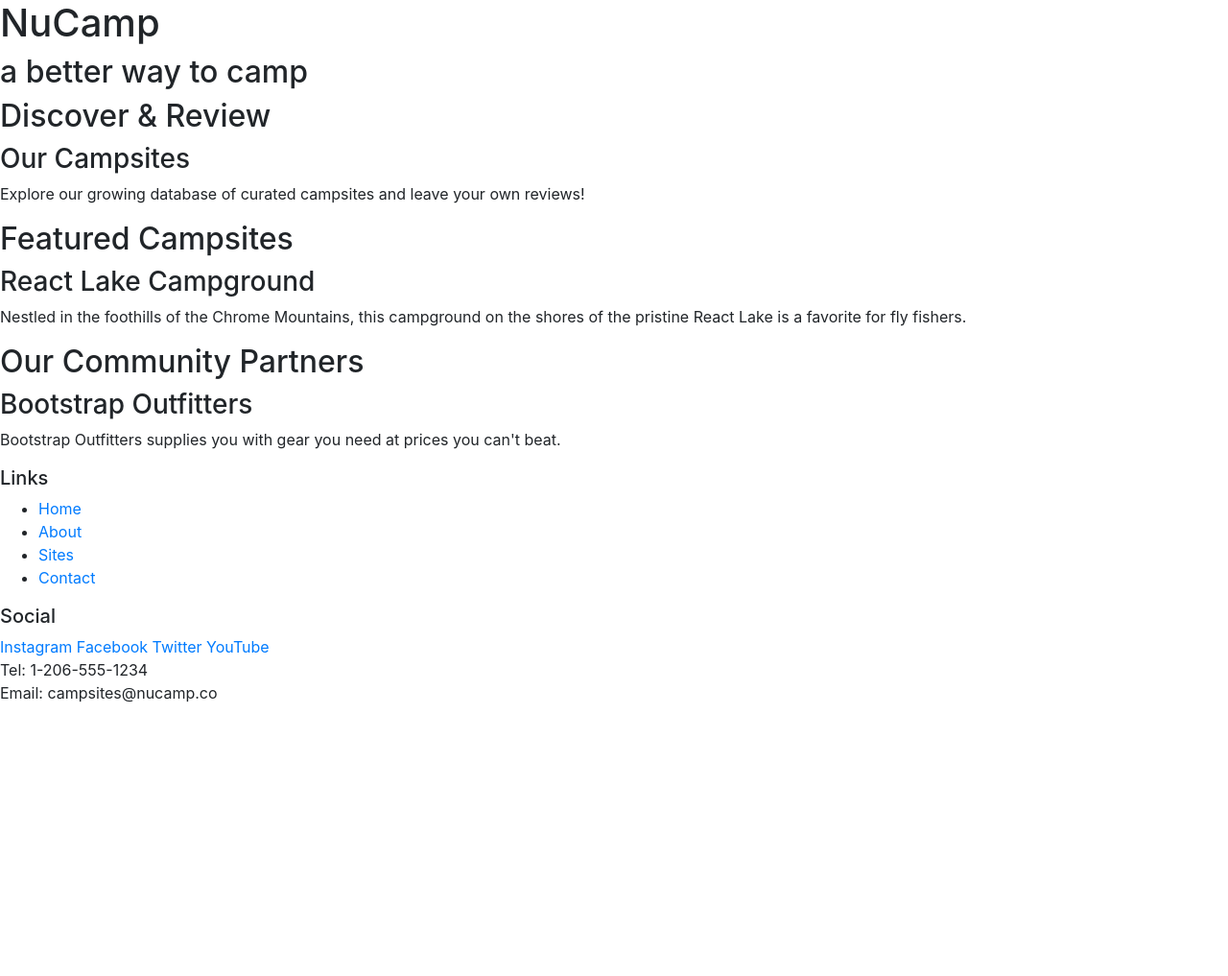
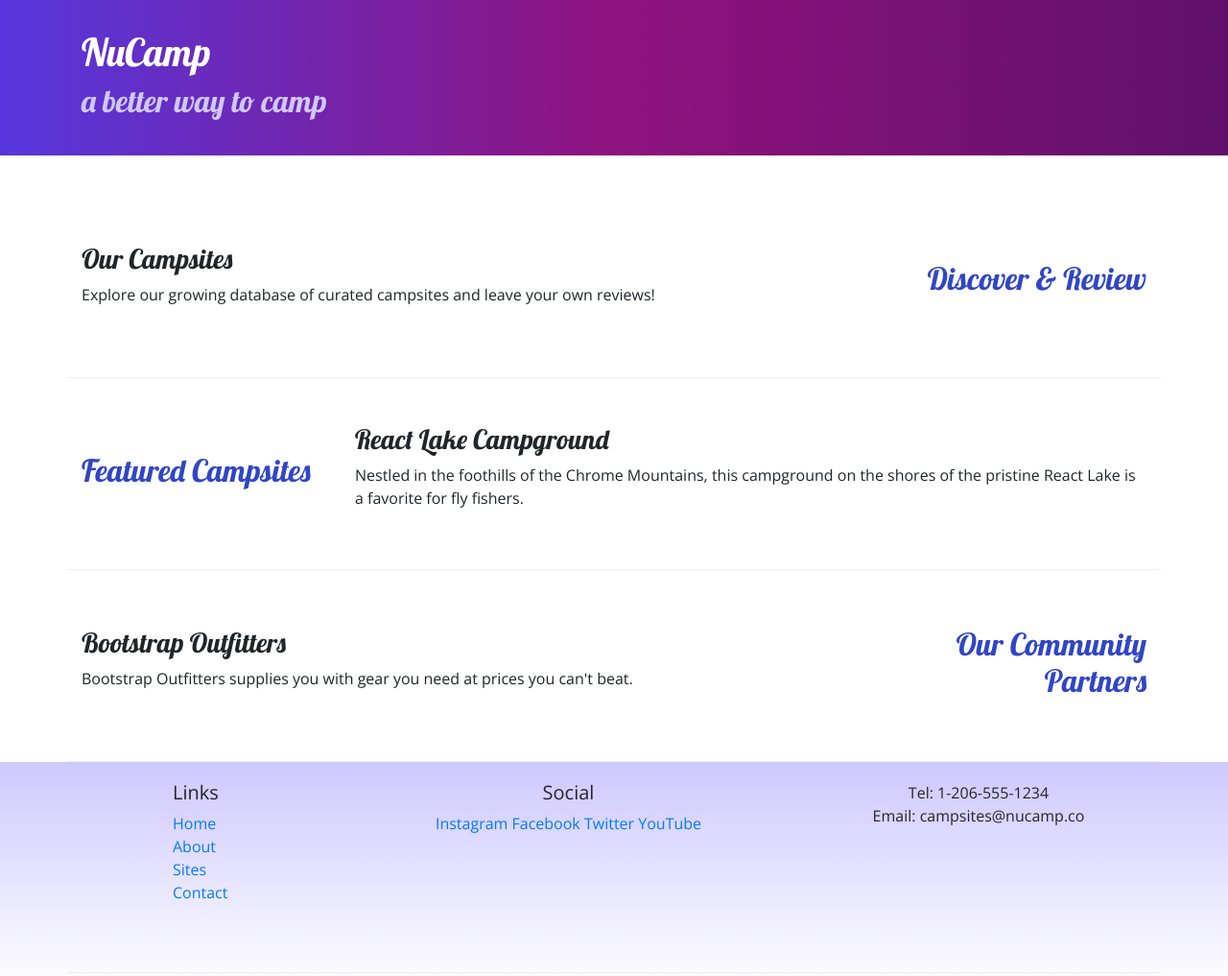
Before and after one commit to fkaterega/assignment1, a website: page index.html in a window 1280 px wide. Shown: the whole page at 96% size. Before the commit the page ends 800 px from the top, so only its background shows below. Drawn offline with nearby package versions, Linux system fonts and the light colour scheme.

Commit message:
Katerega adds

```diff
--- /dev/null
+++ b/css/styles.css
@@ -0,0 +1,32 @@
+body {
+    font-family: "open Sans", sans-serif;
+}
+
+h1, h2, h3 {
+    font-family: "Lobster", cursive;
+}
+
+h2 {
+    color: #3046c5;
+}
+
+header h2 {
+    color: #CEC8FF;
+}
+
+footer {
+    background-image: linear-gradient(#CEC8FF, white);
+    padding: 20px 0;
+}
+
+.jumbotron {
+    padding: 30px;
+    background-image: linear-gradient(to right, #5637DD, #8f137e, #60106B);
+    color: white;
+}
+
+.row-content {
+    padding: 50px, 0;
+    border-bottom: 1px ridge;
+    min-height: 200px;
+}
--- a/index.html
+++ b/index.html
@@ -8,57 +8,83 @@
 
         <!-- Bootstrap CSS -->
         <link rel="stylesheet" href="node_modules/bootstrap/dist/css/bootstrap.min.css" />
+        <link rel="stylesheet" href="https://fonts.googleapis.com/css?family=Lobster|Open+Sans" />
+        <link rel="stylesheet" href="css/styles.css" />
 
         <title>NuCamp: A Better Way To Camp</title>
     </head>
 
 <body>
 
-    <header>
-        <div>
+    <header class="jumbotron jumbotron-fluid">
+        <div class="container">
+            <div class="row" >
+                <div class="col">
             <h1>NuCamp</h1>
             <h2>a better way to camp</h2>
             </div>
+            </div>
+        </div>
     </header>
+<div class="container">
+    <div class="row row-content align-items-center">
+        <div class="col-sm-4 order-sm-last col-md-3">
 
-    <div>
-        <h2>Discover & Review</h2>
+            <h2 class="text-sm-right">Discover & Review</h2>
+            </div>
+            <div class="col">
             <h3>Our Campsites</h3>
             <p>Explore our growing database of curated campsites and leave your own reviews!</p>
             </div>
+        </div>
 
-    <div>
+            <div class="row row-content align-items-center">
+                <div class="col-sm-4 col-md-3">
                 <h2>Featured Campsites</h2>
+                </div>
+                <div class="col">
                 <h3>React Lake Campground</h3>
                 <p>Nestled in the foothills of the Chrome Mountains, this campground on the shores of the pristine React Lake is a favorite for fly fishers.</p>
                 </div>
+            </div>
 
-    <div>
-        <h2>Our Community Partners</h2>
+            <div class="row row-content align-items-center">
+                <div class="col-sm-4 order-sm-last col-md-3">
+
+                <h2 class="text-sm-right">Our Community Partners</h2>
+                </div>
+                <div class="col">
                 <h3>Bootstrap Outfitters</h3>
                 <p>Bootstrap Outfitters supplies you with gear you need at prices you can't beat.</p>
                 </div>
+              </div>
+            </div>
 
     <footer>
-        <div>
+        <div class="container">
+            <div class="row row-content">
+
+                <div class="col-4 col-sm-2 offset-1">
                     <h5>Links</h5>
-            <ul>
+                    <ul class="list-unstyled">
                         <li><a href="#">Home</a></li>
                         <li><a href="#">About</a></li>
                         <li><a href="#">Sites</a></li>
                         <li><a href="#">Contact</a></li>
                     </ul>
                 </div>
-        <div>
+                <div class="col-6 col-sm-5 text-center">
                     <h5>Social</h5>
                     <a href="http://instagram.com/">Instagram</a>
                     <a href="http://facebook.com/">Facebook</a>
                     <a href="http://twitter.com/">Twitter</a>
                     <a href="http://youtube.com/">YouTube</a>
                 </div>
-        <div>
+                <div class="col-sm-4 text-center">
                     Tel: 1-206-555-1234<br />
                     Email: campsites@nucamp.co
+                </div>
+             </div>
          </div>
     </footer>
     <!-- jQuery must come first, then Popper.js, then the Bootstrap JavaScript plugins.-->
```
Lines whose indentation alone changed are shown as unchanged.
